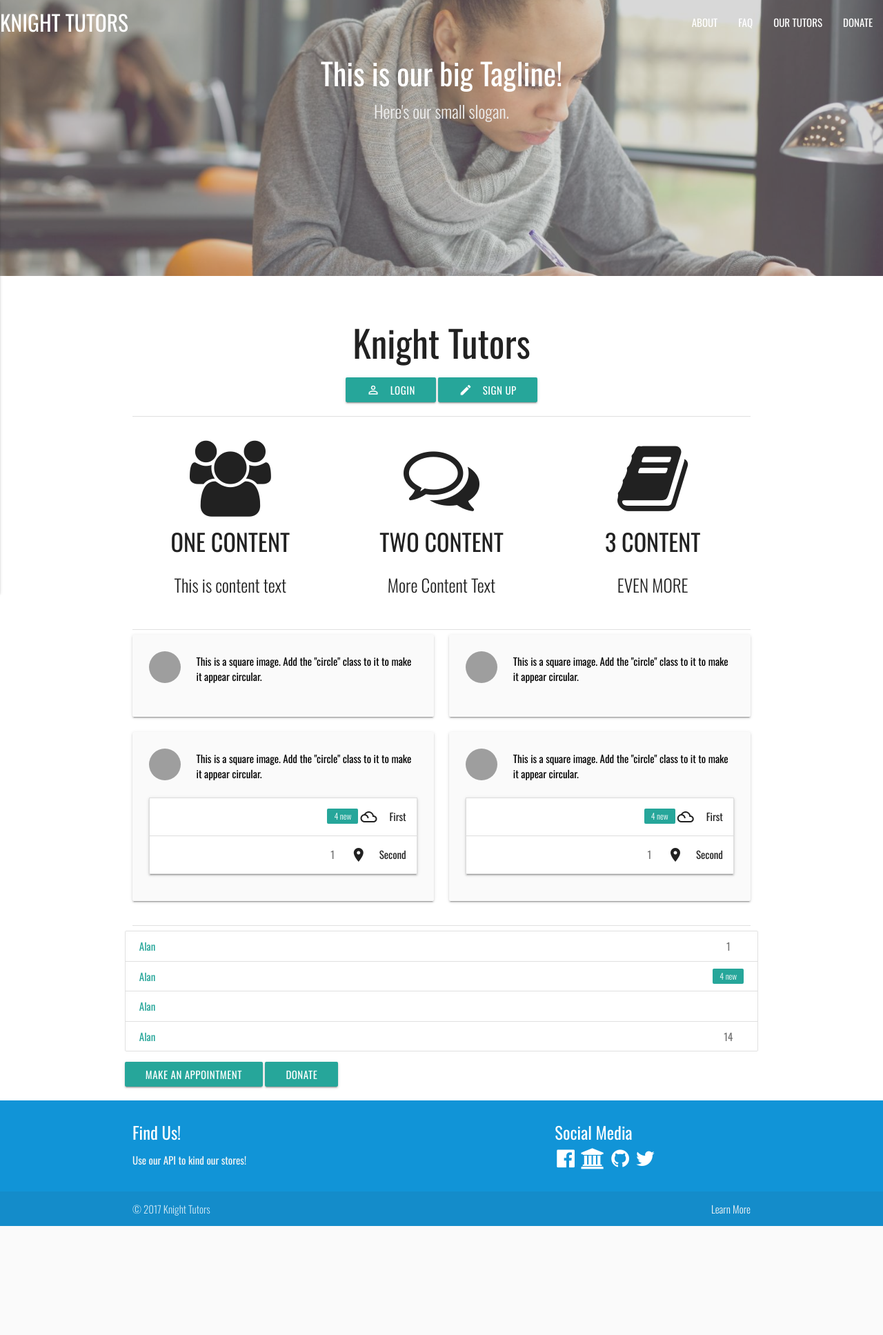
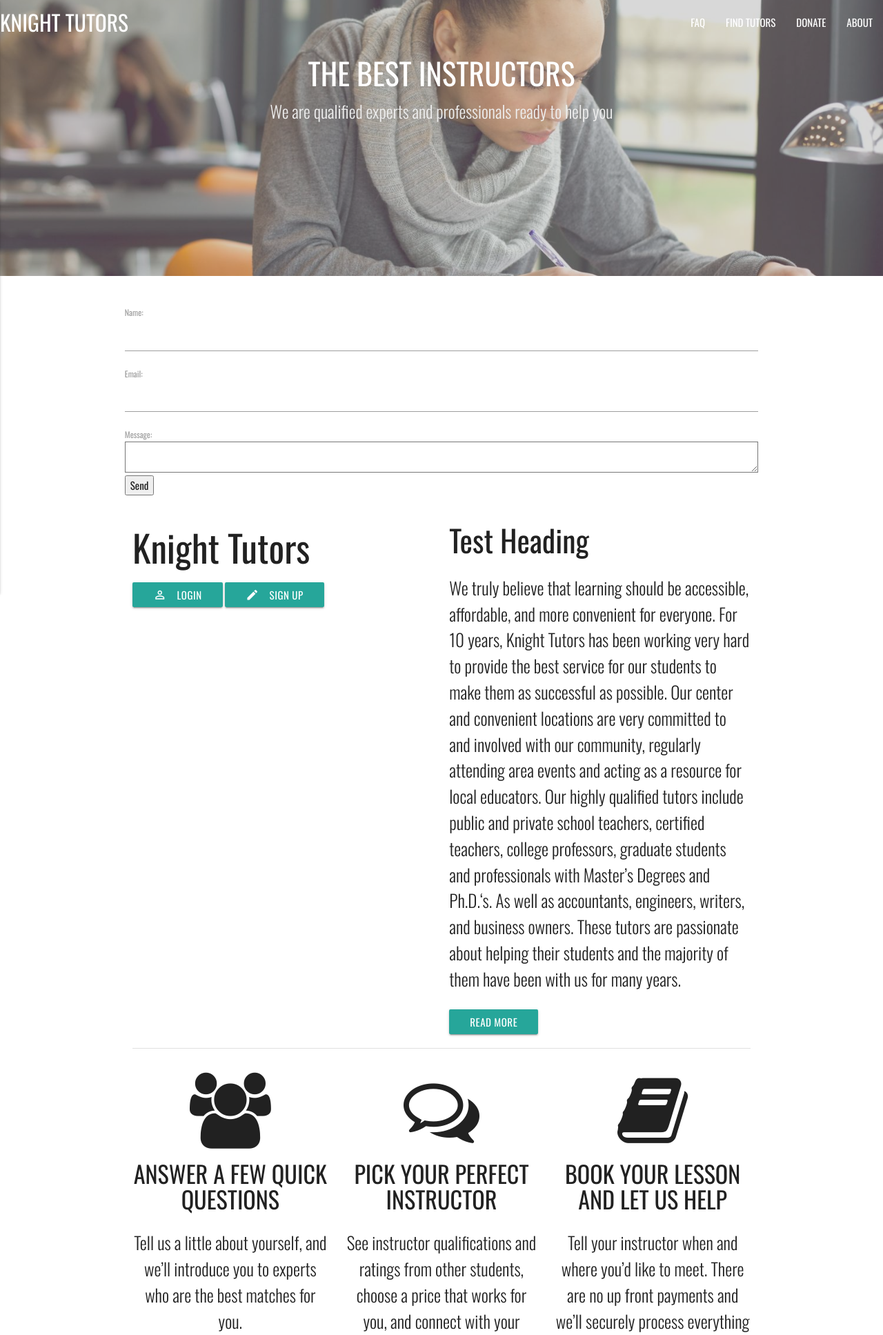
Before and after one commit to stevenpelletier90/ass4, a PHP site: page / in a window 1280 px wide. Shown: the top 1935 px of the page at 69% size. Before the commit the page ends 1777 px from the top, so only its background shows below. Run offline with PHP 8.4, Linux system fonts and the light colour scheme; some libraries are stand-ins or nearby versions; grey boxes are pictures that could not be loaded.

Commit message:
newest commit

```diff
--- a/css/main.css
+++ b/css/main.css
@@ -72,3 +72,8 @@ a.footer-icons {
 a.footer-icons:hover {
   color:rgb(0, 124, 214);
 }
+
+#map {
+ height: 500px;
+ width: 500px;
+}
--- a/database/directory.php
+++ b/database/directory.php
@@ -131,7 +131,7 @@ function show(str) {
 	</div>
 
 <script src="https://ajax.googleapis.com/ajax/libs/jquery/3.2.1/jquery.min.js"></script>
-<script src="main.js"></script>
+<script src="https://cdnjs.cloudflare.com/ajax/libs/materialize/0.98.2/js/materialize.min.js"></script>
 <script src="js/remove.js"></script>
 <script src="js/post.js"></script>
 
--- a/includes/header.php
+++ b/includes/header.php
@@ -4,34 +4,36 @@
       <div class="nav-wrapper">
         <a class="animated fadeInRight brand-logo" href="#!">KNIGHT TUTORS</a> <a class="button-collapse" data-activates="mobile-demo" href="#"><i class="material-icons">menu</i></a>
         <ul class="right hide-on-med-and-down">
+
           <li>
-            <a href="#footer">ABOUT</a>
+            <a href="#faq">FAQ</a>
           </li>
           <li>
-            <a href="#footer">FAQ</a>
-          </li>
-          <li>
-            <a href="#footer">OUR TUTORS</a>
+            <a href="#directory">FIND TUTORS</a>
           </li>
           <li>
             <a href="#footer">DONATE</a>
+          </li>
+          <li>
+            <a href="about.php">ABOUT</a>
           </li>
         </ul>
       </div>
     </nav>
   </div>
   <ul class="side-nav" id="mobile-demo">
+
     <li>
-      <a href="#">ABOUT</a>
+      <a href="#faq">FAQ</a>
     </li>
     <li>
-      <a href="#">FAQ</a>
+      <a href="#directory">OUR TUTORS</a>
     </li>
     <li>
-      <a href="#">OUR TUTORS</a>
+      <a href="#footer">DONATE</a>
     </li>
     <li>
-      <a href="#">DONATE</a>
+      <a href="about.php">ABOUT</a>
     </li>
   </ul>
 </header>
@@ -41,32 +43,32 @@
                 <img class="banner-image" src="img/banner1.jpg">
                 <!-- random image -->
                 <div class="caption center-align">
-        <h3>This is our big Tagline!</h3>
-        <h5 class="light grey-text text-lighten-3">Here's our small slogan.</h5>
+                    <h3>THE BEST INSTRUCTORS</h3>
+                    <h5 class="light grey-text text-lighten-3">We are qualified experts and professionals ready to help you</h5>
                 </div>
             </li>
             <li>
                 <img class="banner-image" src="img/deskimage.jpg">
                 <!-- random image -->
                 <div class="caption left-align">
-        <h3>Left Aligned Caption</h3>
-        <h5 class="light grey-text text-lighten-3">Here's our small slogan.</h5>
+                    <h3>THE RIGHT FIT</h3>
+                    <h5 class="light grey-text text-lighten-3">We filter our tutors based on your needs</h5>
                 </div>
             </li>
             <li>
                 <img class="banner-image" src="img/banner2.jpg">
                 <!-- random image -->
                 <div class="caption right-align">
-        <h3>Right Aligned Caption</h3>
-        <h5 class="light grey-text text-lighten-3">Here's our small slogan.</h5>
+                    <h3>REAL RESULTS</h3>
+                    <h5 class="light grey-text text-lighten-3">Get the one-on-one help you need to reach your goals</h5>
                 </div>
             </li>
             <li>
                 <img class="banner-image" src="img/banner3.jpg">
                 <!-- random image -->
                 <div class="caption center-align">
-        <h3>This is our big Tagline!</h3>
-        <h5 class="light grey-text text-lighten-3">Here's our small slogan.</h5>
+                    <h3>GOOD FIT GUARANTEE </h3>
+                    <h5 class="light grey-text text-lighten-3">We guarantee that you will love your first session.</h5>
                 </div>
             </li>
         </ul>
--- a/index.php
+++ b/index.php
@@ -13,181 +13,193 @@
 
 <body>
 	<?php include("includes/header.php"); ?>
+	<div class="container">
+		<div class="row">
+			<form id="ajax-contact" method="post" action="mailer.php">
+    <div class="field">
+        <label for="name">Name:</label>
+        <input type="text" id="name" name="name" required>
+    </div>
 
-	<div class="container">
-		<div class="row center">
+    <div class="field">
+        <label for="email">Email:</label>
+        <input type="email" id="email" name="email" required>
+    </div>
 
+    <div class="field">
+        <label for="message">Message:</label>
+        <textarea id="message" name="message" required></textarea>
+    </div>
+
+    <div class="field">
+        <button type="submit">Send</button>
+    </div>
+</form>
+		</div>
+		<div class="row">
+			<div class="col s6">
 				<h2>Knight Tutors</h2>
+				<a class="waves-effect waves-light btn" href="#login-modal"><i class="material-icons left">perm_identity</i>login</a>
 
-			<a class="waves-effect waves-light btn" href="#login-modal"><i class="material-icons left">perm_identity</i>login</a>
 				<a class="waves-effect waves-light btn" href="#signup-modal"><i class="material-icons left">mode_edit</i>sign up</a>
+			</div>
 
-				<div id="login-modal" class="modal">
+			<div class="col s6">
+				<h3>Test Heading</h3>
+				<p class="flow-text">We truly believe that learning should be accessible, affordable, and more convenient for everyone. For 10 years, Knight Tutors has been working very hard to provide the best service for our students to make them as successful as possible. Our center
+					and convenient locations are very committed to and involved with our community, regularly attending area events and acting as a resource for local educators. Our highly qualified tutors include public and private school teachers, certified teachers,
+					college professors, graduate students and professionals with Master’s Degrees and Ph.D.‘s. As well as accountants, engineers, writers, and business owners. These tutors are passionate about helping their students and the majority of them have been
+					with us for many years.</p>
+
+				<div class="more-text">
+					<p class="flow-text">We help our students exceed their goals and set them up for success in their futures. Whether the goal is passing FSA, getting into a dream college, or acing AP Calculus, Knight Tutors has the experience and the expertise to make it happen! Knight
+						Tutors is the perfect place to help students develop the skills, confidence, and motivation to shine, whether the student needs to get back on track, a grade level ahead, or well-prepared for its future studies. Give us a call today to get your
+						student started on the path to success!</p>
+				</div>
+				<a class="waves-effect waves-light btn" id="show">Read More</a>
+			</div>
+
+
+
+			<div class="modal" id="login-modal">
 				<div class="modal-content">
 					<h4>Login</h4>
 					<div class="container center">
 						<div class="row left-align">
-								<form method="POST"><!-- We can use GET also as submitting method-->
-<label>Username</label>
-<input id="username" name="username" type="text"><!-- the username input -->
-<label>Password</label>
-<input id="password" name="pasword" type="password"><!-- the password input -->
-<input id="submit_login" name="submit" value="Login" type="submit"><!-- submit button -->
-<span class="errormess"></span><!-- the ajax result wrapper -->
+							<form method="post">
+								<!-- We can use GET also as submitting method-->
+								<label>Username</label> <input id="username" name="username" type="text">
+								<!-- the username input -->
+								<label>Password</label> <input id="password" name="pasword" type="password">
+								<!-- the password input -->
+								<input id="submit_login" name="submit" type="submit" value="Login">
+								<!-- submit button -->
+								<span class="errormess"></span>
+								<!-- the ajax result wrapper -->
 							</form>
-
-							</div>
-							<a class="waves-effect waves-light btn"><i class="material-icons left">perm_identity</i>login</a>
+						</div><a class="waves-effect waves-light btn"><i class="material-icons left">perm_identity</i>login</a>
 					</div>
 				</div>
 				<div class="modal-footer">
-						<a href="#!" class="modal-action modal-close waves-effect waves-green btn-flat">close</a>
+					<a class="modal-action modal-close waves-effect waves-green btn-flat" href="#!">close</a>
 				</div>
 			</div>
-
-				<div id="signup-modal" class="modal">
+			<div class="modal" id="signup-modal">
 				<div class="modal-content">
 					<h4>Sign Up</h4>
 					<div class="container center">
 						<div class="row left-align">
-
 							<div class="row">
 								<div class="input-field col s12">
-											<input id="username" type="text">
-											<label for="username">Username</label>
+									<input id="username" type="text"> <label for="username">Username</label>
 								</div>
 							</div>
 							<div class="row">
 								<div class="input-field col s12">
-											<input id="password" type="password">
-											<label for="password">Password</label>
+									<input id="password" type="password"> <label for="password">Password</label>
 								</div>
 							</div>
 							<div class="row">
 								<div class="input-field col s12">
-											<input id="email" type="email">
-											<label for="email">Email</label>
+									<input id="email" type="email"> <label for="email">Email</label>
 								</div>
 							</div>
-
-								</form>
-
-							</div>
-							<a class="waves-effect waves-light btn"><i class="material-icons left">done</i>submit</a>
+						</div><a class="waves-effect waves-light btn"><i class="material-icons left">done</i>submit</a>
 					</div>
 				</div>
 				<div class="modal-footer">
-						<a href="#!" class="modal-action modal-close waves-effect waves-green btn-flat">close</a>
+					<a class="modal-action modal-close waves-effect waves-green btn-flat" href="#!">close</a>
 				</div>
 			</div>
-
-
-			</form>
 		</div>
 		<div class="divider"></div>
 		<div class="row center features">
 			<div class="col s12 m4 l4">
 				<i aria-hidden="true" class="fa fa-users fa-5x index-icons"></i>
-				<h4 class="feature-header">ONE CONTENT</h4>
-				<p class="flow-text">This is content text</p>
+				<h4 class="feature-header">ANSWER A FEW QUICK QUESTIONS</h4>
+				<p class="flow-text">Tell us a little about yourself, and we’ll introduce you to experts who are the best matches for you.</p>
 			</div>
 			<div class="col s12 m4 l4">
 				<i aria-hidden="true" class="fa fa-comments-o fa-5x index-icons"></i>
-				<h4 class="feature-header">TWO CONTENT</h4>
-				<p class="flow-text">More Content Text</p>
+				<h4 class="feature-header">PICK YOUR PERFECT INSTRUCTOR</h4>
+				<p class="flow-text">See instructor qualifications and ratings from other students, choose a price that works for you, and connect with your favorites.</p>
 			</div>
 			<div class="col s12 m4 l4">
 				<i aria-hidden="true" class="fa fa-book fa-5x index-icons"></i>
-				<h4 class="feature-header">3 CONTENT</h4>
-				<p class="flow-text">EVEN MORE</p>
+				<h4 class="feature-header">BOOK YOUR LESSON AND LET US HELP</h4>
+				<p class="flow-text">Tell your instructor when and where you’d like to meet. There are no up front payments and we’ll securely process everything for you.</p>
 			</div>
 		</div>
 		<div class="divider"></div>
 		<div class="row">
-			<div class="col l6">
+			<h2>Customer Reviews</h2>
+			<div class="col l4">
 				<div class="card-panel grey lighten-5 z-depth-1 hoverable">
 					<div class="row valign-wrapper">
-						<div class="col s2"><img class="circle responsive-img" src="https://placeimg.com/640/640/any"></div>
+						<div class="col s2"><img class="circle responsive-img" src="img/student1.jpg"></div>
 						<div class="col s10">
-							<span class="black-text">This is a square image. Add the "circle" class to it to make it appear circular.</span>
+							<span class="black-text">Very happy to have found your website and used your service. I will tell my friends about your system. - Leslie from Orlando, FL</span>
 						</div>
 					</div>
 				</div>
 			</div>
-			<div class="col l6">
+			<div class="col l4">
 				<div class="card-panel grey lighten-5 z-depth-1 hoverable">
 					<div class="row valign-wrapper">
-						<div class="col s2"><img class="circle responsive-img" src="https://placeimg.com/640/640/any"></div>
+						<div class="col s2"><img class="circle responsive-img" src="img/student2.jpeg"></div>
 						<div class="col s10">
-							<span class="black-text">This is a square image. Add the "circle" class to it to make it appear circular.</span>
+							<span class="black-text">I’m impressed with Knight Tutors and the efficiency of how they work. It was above and beyond what I expected. - Nick from Lake Nona.</span>
 						</div>
 					</div>
 				</div>
 			</div>
-			<div class="col l6">
+			<div class="col l4">
 				<div class="card-panel grey lighten-5 z-depth-1 hoverable">
 					<div class="row valign-wrapper">
-						<div class="col s2"><img class="circle responsive-img" src="https://placeimg.com/640/640/any"></div>
+						<div class="col s2"><img class="circle responsive-img" src="img/student3.jpeg"></div>
 						<div class="col s10">
-							<span class="black-text">This is a square image. Add the "circle" class to it to make it appear circular.</span>
+							<span class="black-text">This is Exactly what I was looking for. If you want a friendly, reliable tutor, look no further. - Jessica from UCF.</span>
 						</div>
 					</div>
+
+				</div>
+			</div>
+
+		</div>
+		<div class="divider"></div>
+		<div class="row">
+			<h2>Frequently Asked Questions</h2>
 			<ul class="collapsible" data-collapsible="accordion">
 				<li>
-							<div class="collapsible-header">
-								<span class="new badge">4</span><i class="material-icons">filter_drama</i>First
-							</div>
-							<div class="collapsible-body">
-								<p>Lorem ipsum dolor sit amet.</p>
-							</div>
+					<div class="collapsible-header"><i class="material-icons">search</i>1. How do I choose a tutor?</div>
+					<div class="collapsible-body"><span class="flow-text">Many students choose a tutor on the basis of his or her schedule. They simply look at the schedule to choose a tutor in the subject whose hours are at a convenient time. Also, it may be to the student’s advantage to get help from a variety of tutors.</span></div>
 				</li>
 				<li>
-							<div class="collapsible-header">
-								<span class="badge">1</span><i class="material-icons">place</i>Second
-							</div>
-							<div class="collapsible-body">
-								<p>Lorem ipsum dolor sit amet.</p>
-							</div>
+					<div class="collapsible-header"><i class="material-icons">timelapse</i>2. What are the hours for tutoring?</div>
+					<div class="collapsible-body"><span class="flow-text">The Tutoring Center is open: Monday through Thursday from 8:00 a.m. to 6:00 p.m., Closed: Saturday and Sunday (Hours for summer and Intersession vary. Please call 407-555-5555)</span></div>
+				</li>
+				<li>
+					<div class="collapsible-header"><i class="material-icons">event_note</i>3. Do I need to prepare for a tutoring session?</div>
+					<div class="collapsible-body"><span class="flow-text">Before your tutoring session, you should prepare by doing your class reading and homework and preparing a list of questions or topics that you would like to cover. If you feel totally lost, think of two or three general questions.</span></div>
+				</li>
+				<li>
+					<div class="collapsible-header"><i class="material-icons">attach_money</i>4. Is this service refundable?</div>
+					<div class="collapsible-body"><span class="flow-text">If for any reason you are not satisfied with your selected tutor after the initial session, please call us and we will help you identify a tutor who might be a better fit. This second 1 to 2 hour session is delivered at no charge. If you remain dissatisfied following the second session, but before any subsequent session, we will issue you a full refund of all unused hours.</span></div>
 				</li>
 			</ul>
 		</div>
+		<div class="container">
+			<div class="row">
+				<a class="btn" href="#!" id="myButton" onclick="Materialize.fadeInImage('#image-test')">FIND OUR LOCATIONS</a>
+
+				<div id="image-test">
+					<div id="map"></div>
 				</div>
-			<div class="col l6">
-				<div class="card-panel grey lighten-5 z-depth-1 hoverable">
-					<div class="row valign-wrapper">
-						<div class="col s2"><img class="circle responsive-img" src="https://placeimg.com/640/640/any"></div>
-						<div class="col s10">
-							<span class="black-text">This is a square image. Add the "circle" class to it to make it appear circular.</span>
+				<!-- Modal Trigger -->
+				<a class="waves-effect waves-light btn" href="#modal1">DONATE</a>
 			</div>
 		</div>
-					<ul class="collapsible" data-collapsible="accordion">
-						<li>
-							<div class="collapsible-header">
-								<span class="new badge">4</span><i class="material-icons">filter_drama</i>First
-							</div>
-							<div class="collapsible-body">
-								<p>Lorem ipsum dolor sit amet.</p>
-							</div>
-						</li>
-						<li>
-							<div class="collapsible-header">
-								<span class="badge">1</span><i class="material-icons">place</i>Second
-							</div>
-							<div class="collapsible-body">
-								<p>Lorem ipsum dolor sit amet.</p>
-							</div>
-						</li>
-					</ul>
-				</div>
-			</div>
-		</div>
-		<div class="divider"></div>
-		<div class="row">
-			<div class="collection">
-				<a class="collection-item" href="#!"><span class="badge">1</span>Alan</a> <a class="collection-item" href="#!"><span class="new badge">4</span>Alan</a> <a class="collection-item" href="#!">Alan</a> <a class="collection-item" href="#!"><span class="badge">14</span>Alan</a>
-			</div><a class="btn" href="#!" id="myButton" onclick="Materialize.fadeInImage('#image-test')">MAKE AN APPOINTMENT</a> <img class="circle responsive-img" id="image-test" src="https://placeimg.com/640/640/any">
-			<!-- Modal Trigger -->
-			<a class="waves-effect waves-light btn" href="#modal1">DONATE</a>
+
 		<!-- Modal Structure -->
 		<div class="modal bottom-sheet" id="modal1">
 			<div class="modal-content">
@@ -198,15 +210,15 @@
 				<a class="modal-action modal-close waves-effect waves-green btn-flat" href="#!">CLOSE</a>
 			</div>
 		</div>
+
 	</div>
-	</div>
-
 	<?php include("includes/footer.php"); ?>
-
 	<script src="https://ajax.googleapis.com/ajax/libs/jquery/3.2.1/jquery.min.js"></script>
 	<script src="https://cdnjs.cloudflare.com/ajax/libs/materialize/0.98.1/js/materialize.min.js"></script>
+	<script src="http://maps.google.com/maps/api/js?key=AIzaSyAj81a3Z2nVFw-aaT5ZfFu_wfH-3v1HZp8"></script>
+	<script src="js/map.js" charset="utf-8"></script>
 	<script src="js/main.js"></script>
-	<script src="js/function.js" charset="utf-8"></script>
+	<script src="js/function.js"></script>
 </body>
 
 </html>
--- a/js/main.js
+++ b/js/main.js
@@ -4,10 +4,13 @@ $(document).ready(function() {
   $('.button-collapse').sideNav();
   $('.collapsible').collapsible();
   $('.modal').modal();
-  $('#image-test').hide();
   $('#myButton').click(function() {
-    $('#image-test').show(1000);
+    $('#image-test').toggle(1000);
   });
+  $('.more-text').hide();
+  $("#show").click(function(){
+    $(".more-text").toggle(2000);
+});
 });
 
 
```
Also changed, not shown: about.php (added, +27 -0 lines), database/css/styles.css (+13 -10 lines), js/map.js (added, +42 -0 lines), img/rita.png (added), img/steve.jpg (added), img/student1.jpg (added), img/student2.jpeg (added), img/student3.jpeg (added). Lines whose indentation alone changed are shown as unchanged.
